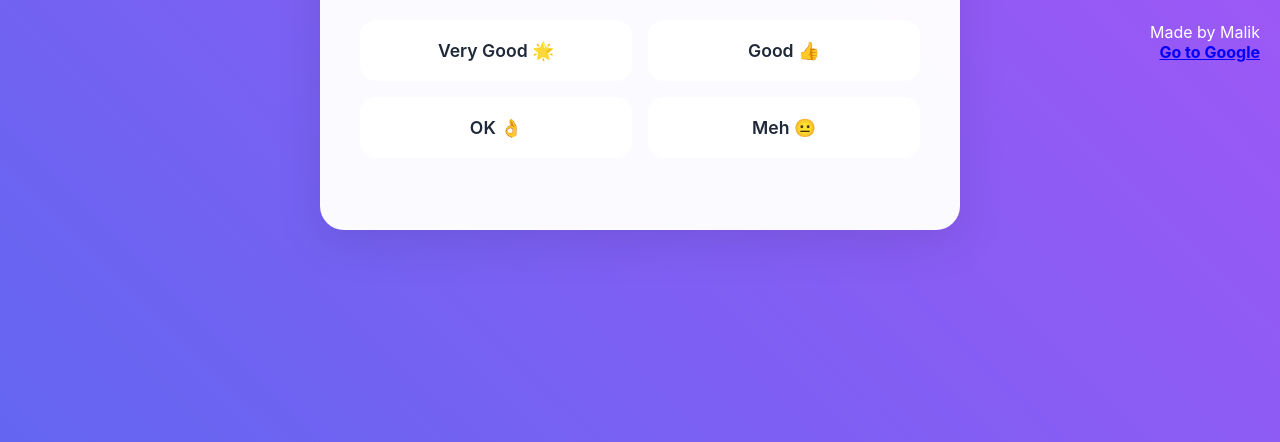
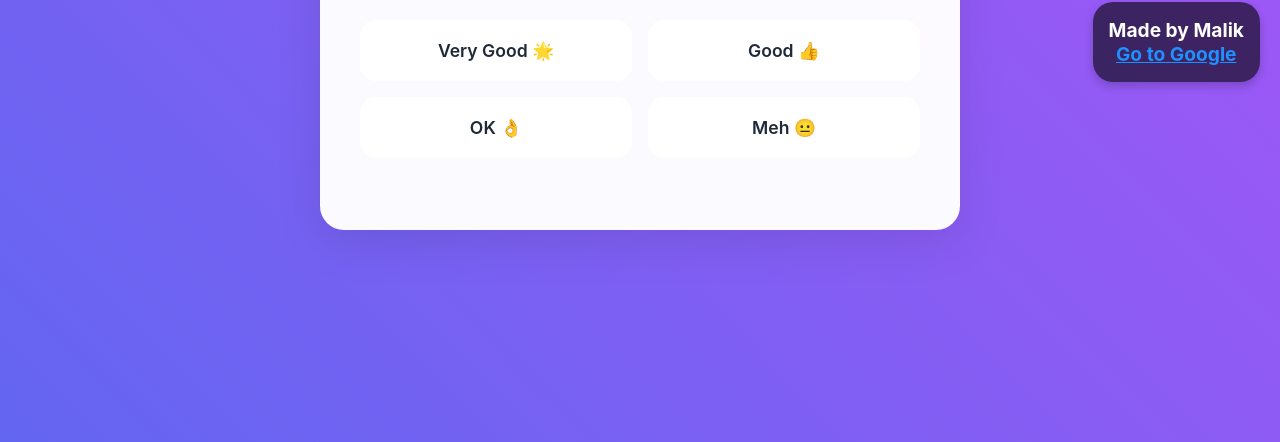
Before and after one commit to Roger7214111/poll, a plain HTML site: page index.html in a window 1280 px wide. Shown: the part 358-800 px from the top of the page. Drawn offline with nearby package versions, Linux system fonts and the light colour scheme; no server answers.

Commit message:
Update index.html

```diff
--- a/index.html
+++ b/index.html
@@ -122,15 +122,39 @@
             top: 50%;
             right: 20px;
             transform: translateY(-50%);
-            text-align: right;
+            text-align: center;
+            background-color: rgba(0, 0, 0, 0.6);
+            padding: 16px;
+            border-radius: 20px;
+            box-shadow: 0 4px 10px rgba(0, 0, 0, 0.2);
             color: white;
-            font-size: 1rem;
+            font-size: 1.2rem;
+            font-weight: bold;
+            animation: fadeIn 1s ease-in-out;
+            transition: all 0.3s ease;
+        }
+
+        /* Animation for fade-in */
+        @keyframes fadeIn {
+            from {
+                opacity: 0;
+                transform: translateY(20px);
+            }
+            to {
+                opacity: 1;
+                transform: translateY(0);
+            }
         }
 
         .credits a {
-            color: blue; /* Link color */
+            color: #1e90ff; /* Blue link color */
             text-decoration: underline; /* Underline the link */
             font-weight: bold;
+            transition: color 0.3s ease;
+        }
+
+        .credits a:hover {
+            color: #ff1493; /* Change color on hover */
         }
     </style>
 </head>
```
